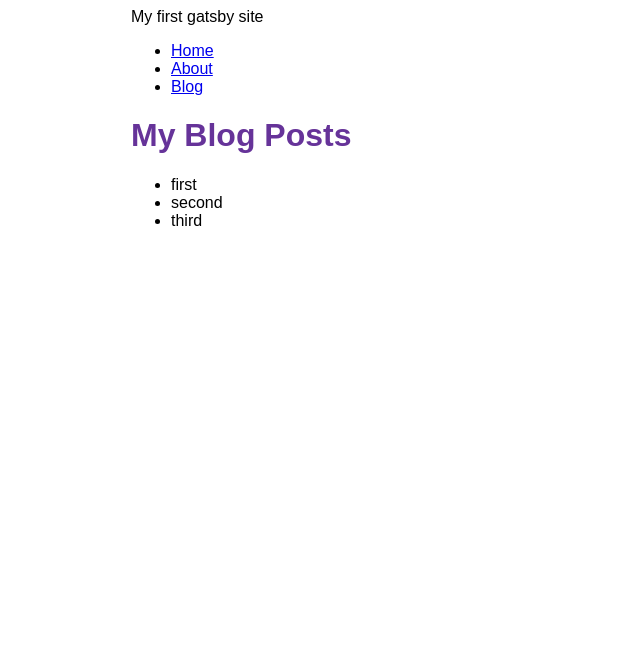
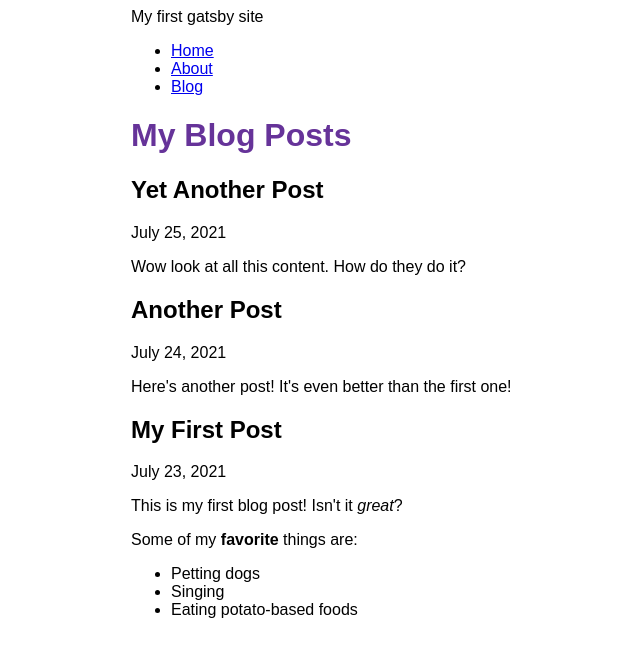
Before and after one commit to mrityunjaygr8/gatsby_test, a Gatsby site: page /blog in a window 1280 px wide. Shown: the whole page, without its empty margins (259-899 px from the left). Built offline with nearby package versions, Linux system fonts and the light colour scheme; Gatsby itself is replaced by a stand-in of ours.

Commit message:
fifth commit

```diff
--- a/gatsby-config.js
+++ b/gatsby-config.js
@@ -12,6 +12,7 @@
         name: `blog`,
         path: `${__dirname}/src/blog`
       }
-    }
+    },
+    "gatsby-plugin-mdx",
   ],
 };
--- a/package.json
+++ b/package.json
@@ -15,8 +15,11 @@
     "clean": "gatsby clean"
   },
   "dependencies": {
+    "@mdx-js/mdx": "^1.6.22",
+    "@mdx-js/react": "^1.6.22",
     "gatsby": "^4.1.3",
     "gatsby-plugin-image": "^2.1.2",
+    "gatsby-plugin-mdx": "^3.1.3",
     "gatsby-plugin-sharp": "^4.1.3",
     "gatsby-source-filesystem": "^4.1.2",
     "react": "^17.0.1",
--- a/src/blog/first.mdx
+++ b/src/blog/first.mdx
@@ -0,0 +1,12 @@
+---
+title: "My First Post"
+date: "2021-07-23"
+---
+
+This is my first blog post! Isn't it *great*?
+
+Some of my **favorite** things are:
+
+* Petting dogs
+* Singing
+* Eating potato-based foods
--- a/src/blog/second.mdx
+++ b/src/blog/second.mdx
@@ -0,0 +1,6 @@
+---
+title: "Another Post"
+date: "2021-07-24"
+---
+
+Here's another post! It's even better than the first one!
--- a/src/blog/third.mdx
+++ b/src/blog/third.mdx
@@ -0,0 +1,6 @@
+---
+title: "Yet Another Post"
+date: "2021-07-25"
+---
+
+Wow look at all this content. How do they do it?
--- a/src/pages/blog.js
+++ b/src/pages/blog.js
@@ -1,12 +1,18 @@
 import * as React from 'react'
 import Layout from '../components/layout'
 import { graphql } from "gatsby"
+import { MDXRenderer } from "gatsby-plugin-mdx"
 
 export const query = graphql`
   query {
-    allFile {
+    allMdx(sort: {fields: frontmatter___date, order: DESC}) {
       nodes {
-        name
+        frontmatter {
+          date(formatString: "MMMM D, YYYY")
+          title
+        }
+        id
+        body
       }
     }
   }
@@ -15,14 +21,14 @@
 const BlogPage = ({data}) => {
   return (
     <Layout pageTitle="My Blog Posts">
-      <ul>
-        { data.allFile.nodes.map(node=> (
-            <li key={node.name}>
-              {node.name}
-            </li>
+        { data.allMdx.nodes.map(node=> (
+            <article key={node.id}>
+            <h2>{node.frontmatter.title}</h2>
+            <p> {node.frontmatter.date}</p>
+            <MDXRenderer>{node.body}</MDXRenderer>
+            </article>
           ))
         }
-      </ul>
     </Layout>
   )
 }
```
Also changed, not shown: 1 other file.
